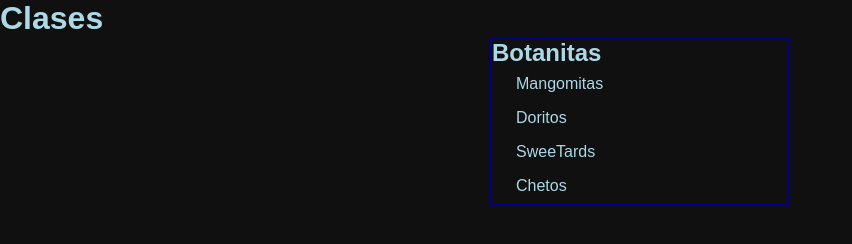
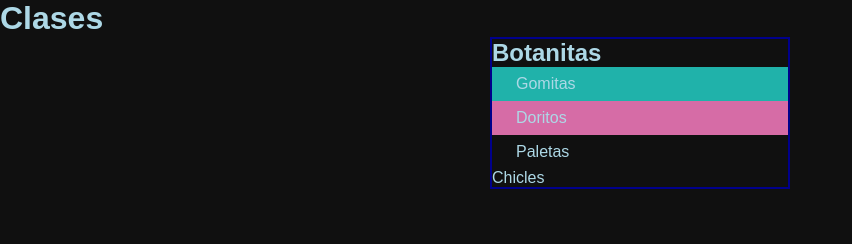
Before and after one commit to 10montse10/DOM, a plain HTML site: page 04-Clases/index.html in a window 1280 px wide. Shown: the whole page, without its empty margins (0-852 px from the left). Drawn offline with Linux system fonts and the light colour scheme.

Commit message:
Terminamos clases con js

```diff
--- a/04-Clases/index.html
+++ b/04-Clases/index.html
@@ -12,10 +12,10 @@
     <div class="ingredientes">
         <h2 class="subtitulo">Botanitas</h2>
         <ul class="lista">
-            <li class="botana">Mangomitas</li>
+            <li class="botana bg-lightgray">Gomitas</li>
             <li class="botana">Doritos</li>
-            <li class="botana">SweeTards</li>
-            <li class="botana">Chetos</li>
+            <li class="botana">Paletas</li>
+            <li class="botana bg-lightpink">Chicles</li>
         </ul>
     </div>
 </body>
--- a/04-Clases/script.js
+++ b/04-Clases/script.js
@@ -4,6 +4,58 @@
 
 */
 
-const primerBotana = document.getElementsByTagName("li");
+const botanas = document.getElementsByTagName("li");
 
-console.log(primerBotana[0]);
+/*
+
+     Propiedad classList
+
+     Accedemos a la lista de clases que tiene un elemento.
+
+        elemento.classList
+    - Devuelve un DOM Token List (Listado de clases en el DOM) en tipo array.
+
+*/
+
+console.log( botanas[0].classList );
+console.log( botanas[0].classList[0]); // Acceso a clases a través de su índice.
+
+/*
+
+Para agregar clases usamos el método add()
+
+    elemento.classList.add(clase)
+
+- Nombre de la clase pasa como string entre "" o ''
+
+*/
+
+botanas[1].classList.add("bg-lightpink");
+
+/*
+
+    Verificar si existe una clase en un elemento con el método contains()
+
+        elemento.classList.contains(clase)
+
+    - Devuelve true si existe la clase
+    - Devuelve false si no existe la clase.
+    - La clase pasa como string entre "" o ''
+
+*/
+
+console.log(botanas[2].classList.contains("botana"))
+console.log(botanas[2].classList.contains("bg-lightblue"))
+
+/*
+
+    Para eliminar una clase usamos el método remove()
+
+        elemento.classList.remove(clase)
+
+    - La clase pasa como un string entre "" o ''
+
+*/
+
+botanas[3].classList.remove("bg-lightpink")
+botanas[3].classList.remove("botana")
--- a/04-Clases/style.css
+++ b/04-Clases/style.css
@@ -29,5 +29,5 @@ body {
 }
 
 .bg-lightpink {
-    background-color: lightskyblue;
+    background-color: rgb(214, 108, 166);
 }
```
